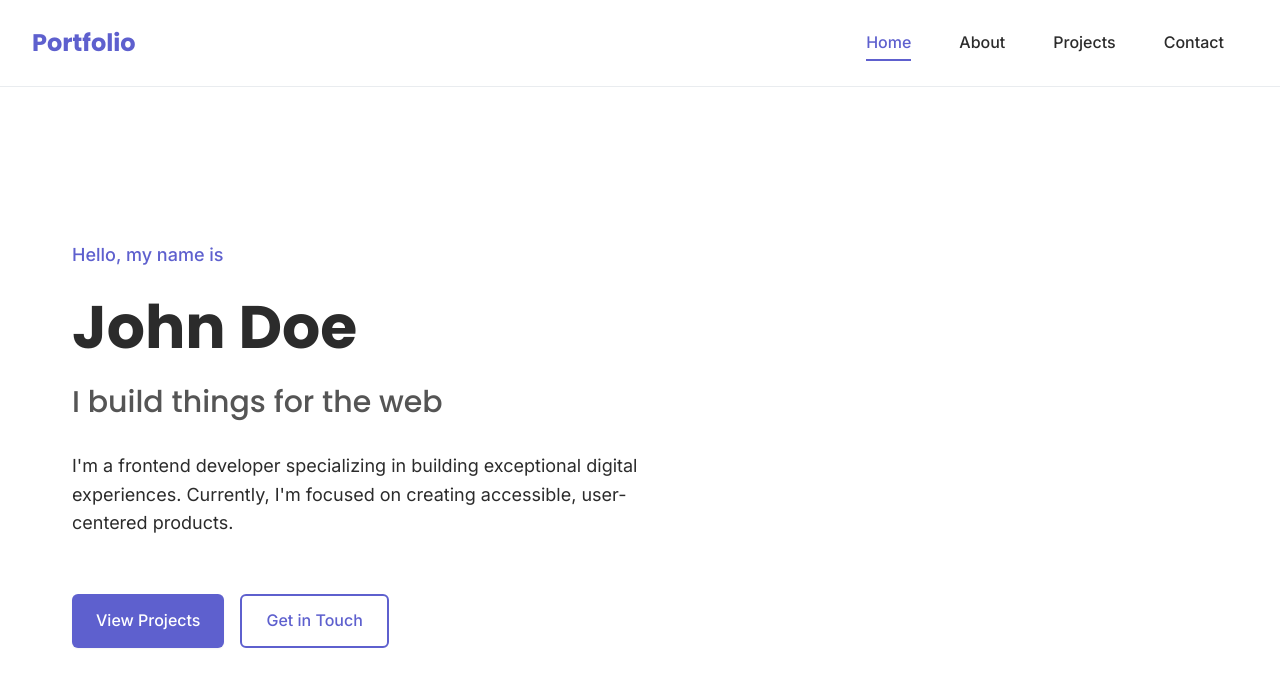
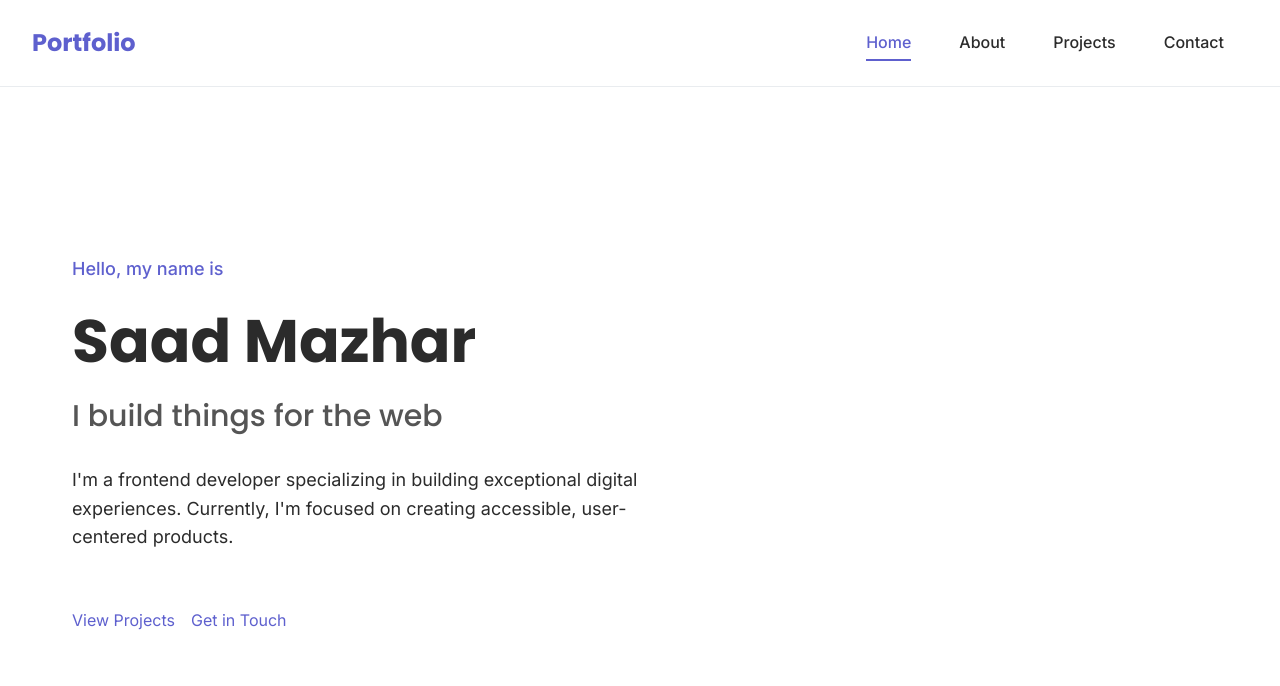
Before and after one commit to notsaad/site, a React (Create React App) app: page / in a window 1280 px wide. Shown: the top 686 px of the page. Built offline with nearby package versions, Linux system fonts and the light colour scheme.

Commit message:
bug fixes and template changes
Signed-off-by: notsaad <saadmazharr@gmail.com>

```diff
--- a/src/components/Button.tsx
+++ b/src/components/Button.tsx
@@ -9,7 +9,9 @@ interface ButtonProps {
   href?: string;
   onClick?: () => void;
   children: React.ReactNode;
+  type?: 'button' | 'submit' | 'reset';
   className?: string;
+  target?: string;
 }
 
 const StyledButton = styled.button<ButtonProps>`
--- a/src/components/ProjectCard.tsx
+++ b/src/components/ProjectCard.tsx
@@ -90,12 +90,12 @@ const ProjectCard: React.FC<ProjectCardProps> = ({
         </TechStack>
         <ProjectLinks>
           {liveLink && (
-            <Button as="a" href={liveLink} target="_blank" rel="noopener noreferrer" small>
+            <Button as="a" href={liveLink} target="_blank" small>
               View Demo
             </Button>
           )}
           {codeLink && (
-            <Button as="a" href={codeLink} target="_blank" rel="noopener noreferrer" primary={false} small>
+            <Button as="a" href={codeLink} target="_blank" primary={false} small>
               View Code
             </Button>
           )}
--- a/src/pages/Contact.tsx
+++ b/src/pages/Contact.tsx
@@ -190,7 +190,7 @@ const Contact: React.FC = () => {
               <ContactIcon>📧</ContactIcon>
               <ContactText>
                 <ContactTitle>Email</ContactTitle>
-                <ContactValue href="mailto:john.doe@example.com">john.doe@example.com</ContactValue>
+                <ContactValue href="mailto:john.doe@example.com">saadmazhar@me.com</ContactValue>
               </ContactText>
             </ContactMethod>
 
@@ -198,7 +198,7 @@ const Contact: React.FC = () => {
               <ContactIcon>📱</ContactIcon>
               <ContactText>
                 <ContactTitle>Phone</ContactTitle>
-                <ContactValue href="tel:+11234567890">+1 (123) 456-7890</ContactValue>
+                <ContactValue href="tel:+11234567890">+1 (613) 854-8618</ContactValue>
               </ContactText>
             </ContactMethod>
 
--- a/src/pages/Home.tsx
+++ b/src/pages/Home.tsx
@@ -59,19 +59,19 @@ const Home: React.FC = () => {
     <HomeContainer>
       <HeroContent>
         <Greeting>Hello, my name is</Greeting>
-        <Name>John Doe</Name>
+        <Name>Saad Mazhar</Name>
         <Headline>I build things for the web</Headline>
         <Description>
           I'm a frontend developer specializing in building exceptional digital experiences.
           Currently, I'm focused on creating accessible, user-centered products.
         </Description>
         <CTAContainer>
-          <Button as={Link} to="/projects">
+          <a href="/projects">
             View Projects
-          </Button>
-          <Button as={Link} to="/contact" primary={false}>
+          </a>
+          <a href="/contact">
             Get in Touch
-          </Button>
+          </a>
         </CTAContainer>
       </HeroContent>
     </HomeContainer>
```
